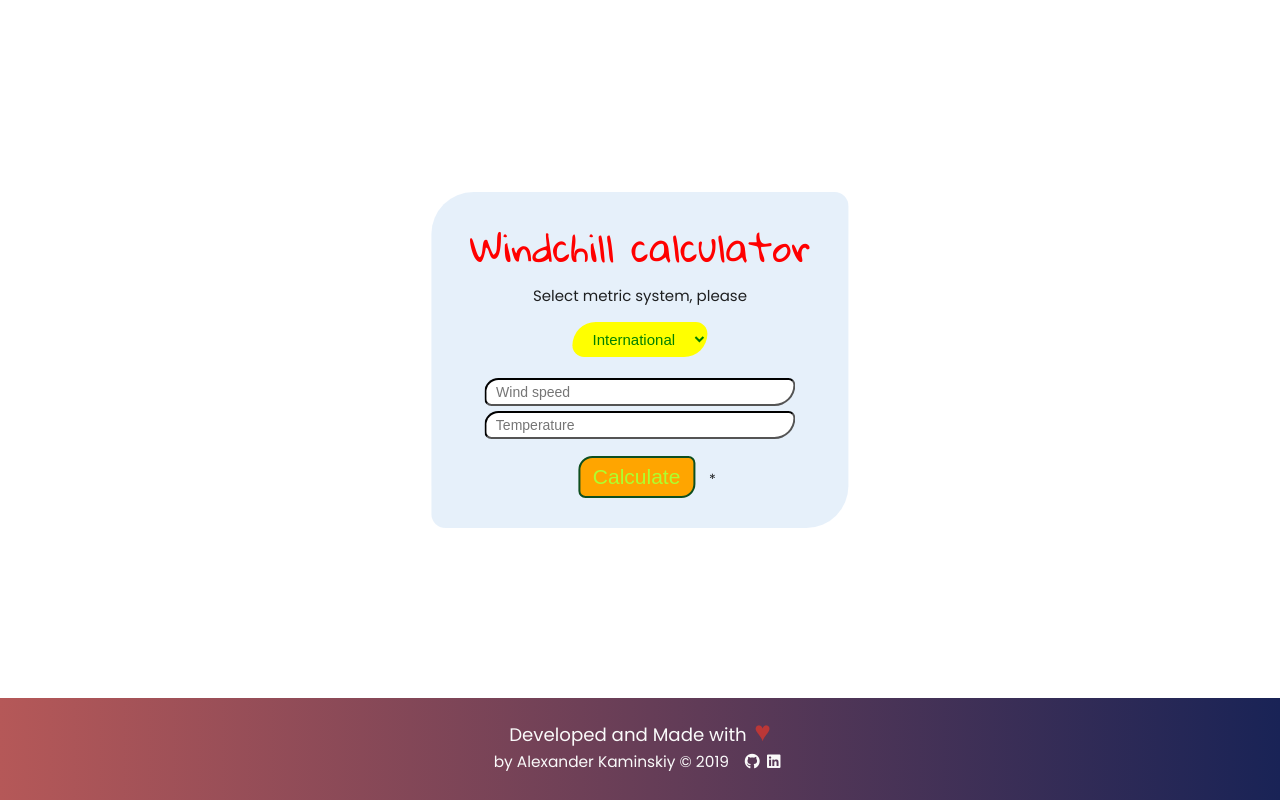
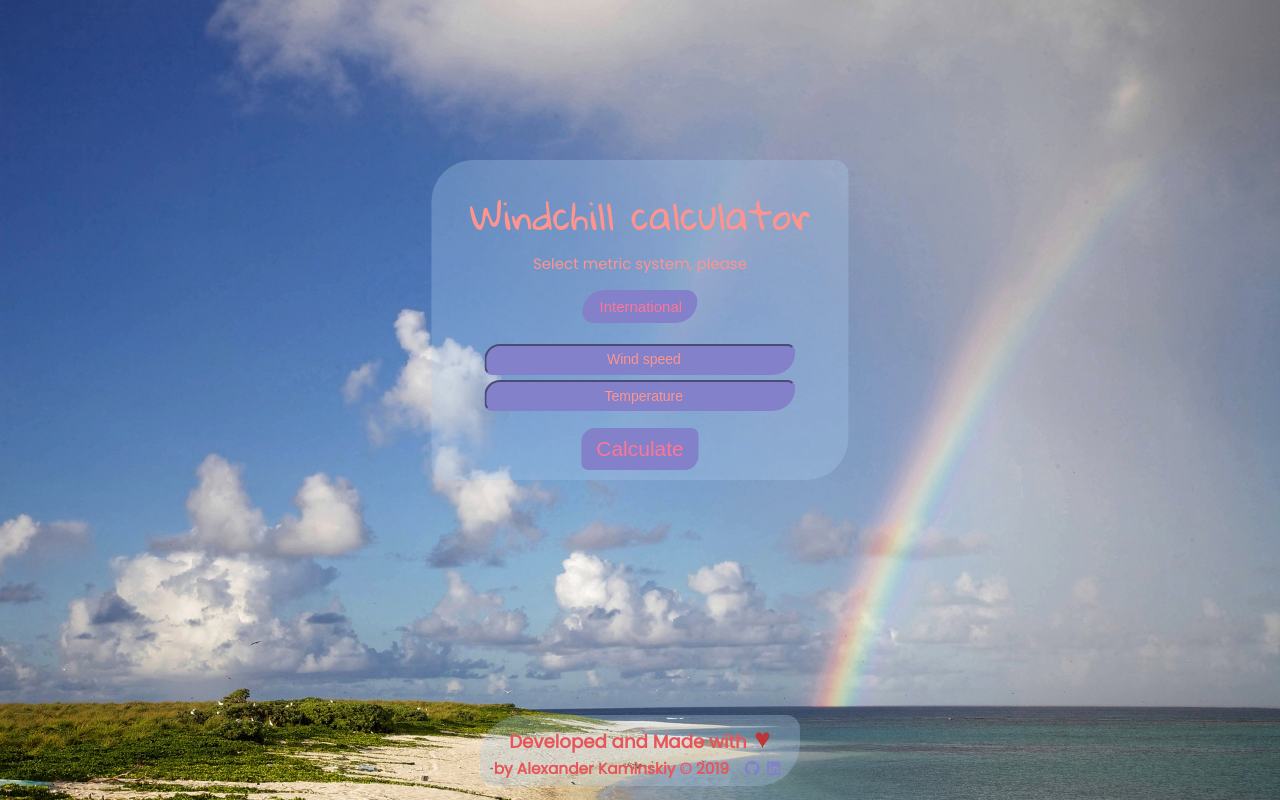
Before and after one commit to aussftw/windchill, a React (Create React App) app: page / in a window 1280 px wide. Built offline with nearby package versions, Linux system fonts and the light colour scheme.

Commit message:
final styles of desktop version

```diff
--- a/src/Components/App.css
+++ b/src/Components/App.css
@@ -10,15 +10,15 @@
   border-radius: 3rem 1rem 3rem;
   position: fixed;
   left: 50%;
-  top: 45%;
+  top: 40%;
   transform: translate(-50%, -50%);
-  height: 42%;
+  height: 40%;
   padding: 1rem;
 }
 
 .app_title {
   font-family: "Gloria Hallelujah", cursive;
-  color: red;
+  color: #ff948f;
   font-weight: 200;
   font-size: 2.7rem;
   margin-top: 2rem;
@@ -31,18 +31,30 @@
   margin-top: 1rem;
 }
 
+p {
+  color: #ff948f;
+}
+
 select {
   margin-bottom: 1.1rem;
-  background-color: yellow;
-  color: green;
+  background-color: #8381ca;
+  color: #ff7595;
   padding: 8px 16px;
   border: 0.2rem;
   border-radius: 2rem 1rem;
   cursor: pointer;
+  font-weight: 300;
 }
 
 select:focus {
   outline: 0;
+}
+
+select {
+  -webkit-appearance: none;
+  -moz-appearance: none;
+  text-indent: 1px;
+  text-overflow: "";
 }
 .inputs {
   justify-content: center;
@@ -52,11 +64,18 @@ select:focus {
 
 .input {
   margin: 0.2rem;
-  border-color: black;
+  border-color: #8381ca;
   border-radius: 2rem 1rem 3rem;
   width: 80%;
-  height: 2rem;
+  height: 2.2rem;
   font-weight: 500;
+  background: #8381ca;
+  color: #ffffff;
+  text-align: center;
+}
+
+.input::placeholder {
+  color: #ff948f;
 }
 
 input[type="number"]::-webkit-inner-spin-button,
@@ -65,31 +84,32 @@ input[type="number"]::-webkit-outer-spin-button {
   margin: 0;
 }
 input:focus {
-  background-color: yellow;
+  background-color: #ff948f;
 }
 
 .calc {
-  background-color: orange;
+  background-color: #8381ca;
   width: 30%;
   height: 3rem;
   margin: 1rem;
   border-radius: 1rem 0.5rem;
   font-size: 1.5rem;
-  color: greenyellow;
-  border: 0.2rem solid #0e4f1f;
+  color: #ff7595;
+  border: 0.2rem solid #8381ca;
 }
 
 button:focus {
   outline: 0;
 }
 
-.result {
-  color: greenyellow;
-  font-weight: 500;
-  font-size: 1.5rem;
-  margin: 0.5rem;
+button:hover {
+  color: #ffffff;
 }
 
-.hidden {
-  display: none;
+.result {
+  color: #ff948f;
+  font-weight: 500;
+  font-size: 2.5rem;
+  margin: 0.5rem;
+  font-family: "Gloria Hallelujah";
 }
--- a/src/Components/App.js
+++ b/src/Components/App.js
@@ -105,7 +105,6 @@ class App extends React.Component {
           <button className="calc" onClick={this.windChill}>
             Calculate
           </button>
-          *{" "}
           <div>
             {this.state.showResult ? (
               <div className="result">{this.renderResult()}</div>
--- a/src/Components/footer/footer.css
+++ b/src/Components/footer/footer.css
@@ -5,8 +5,8 @@
   justify-content: center;
   text-align: center;
   padding: 1.2rem;
-  padding-bottom: 2rem;
-  background: linear-gradient(to right, rgb(181, 88, 88), rgb(25, 35, 86));
+  padding-bottom: 1rem;
+
   width: 100%;
   position: fixed;
   bottom: 0;
@@ -21,8 +21,13 @@
 .footer-text {
   font-family: "Poppins", sans-serif;
   font-size: 1.3rem;
-  color: #fafafa;
+  color: #e75559;
   margin-top: 0.5rem;
+  font-weight: bold;
+  background: rgba(171, 205, 239, 0.3);
+  padding: 1rem;
+  padding-bottom: 0.5rem;
+  border-radius: 3rem 1rem 3rem;
 }
 
 .footer-text-extented {
@@ -35,5 +40,5 @@
 }
 
 i {
-  color: #fafafa;
+  color: #8381ca;
 }
--- a/src/index.css
+++ b/src/index.css
@@ -3,11 +3,8 @@ body {
   padding: 0;
   -webkit-font-smoothing: antialiased;
   -moz-osx-font-smoothing: grayscale;
+  background: url("./images/rainbow-937042_1920.jpg") center/cover;
 }
 button {
   cursor: pointer;
 }
-
-.background {
-  background: url("/images/rainbow-937042_1920.jpg") center/cover;
-}
```
Also changed, not shown: src/images/rainbow-937042_1920.jpg (added).
